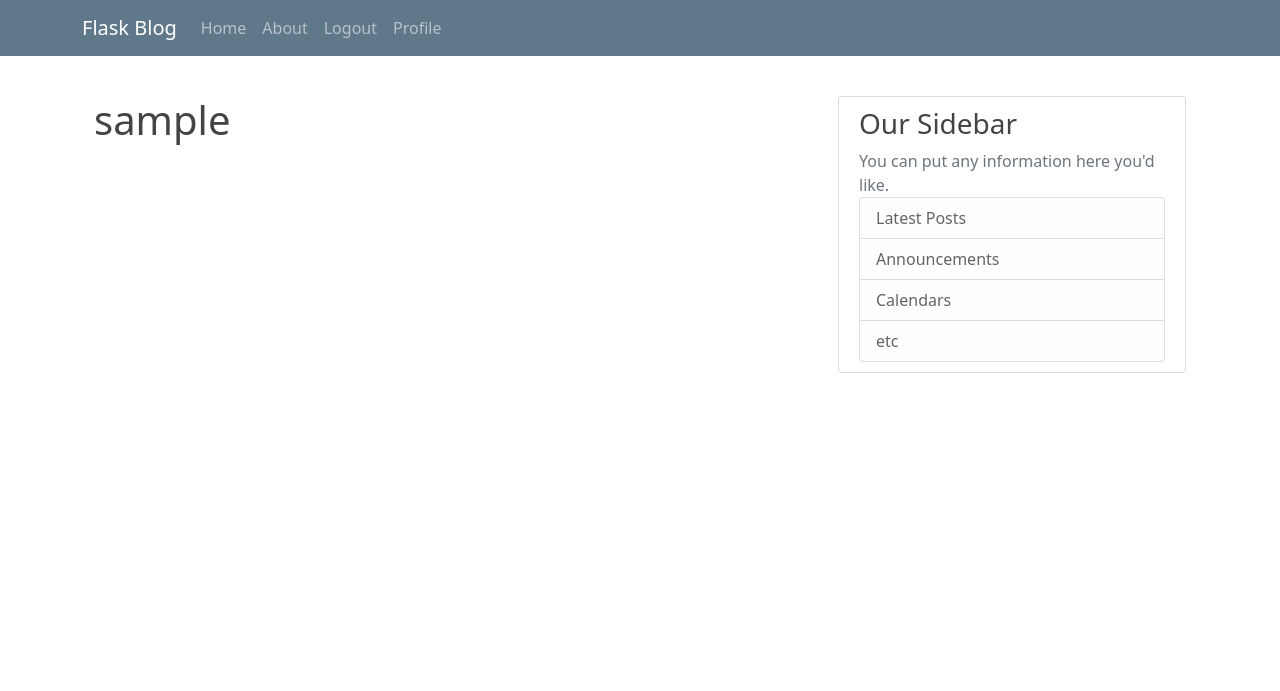
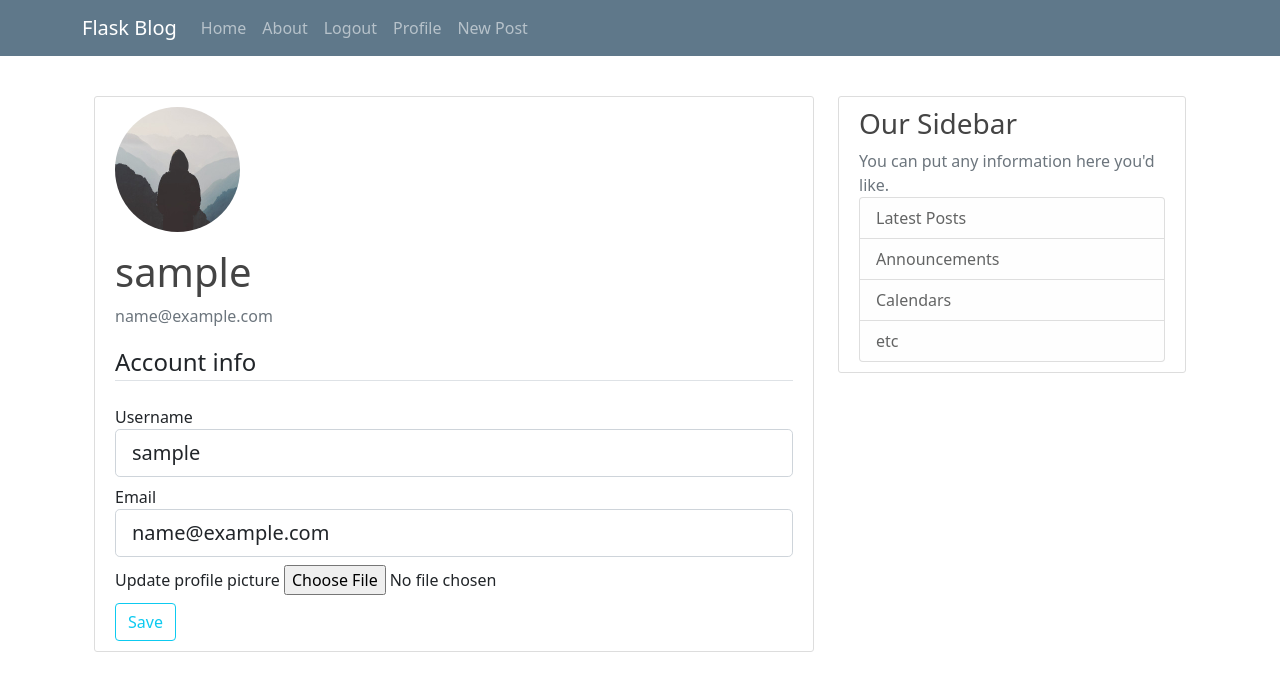
Before and after one commit to gabrielustosa/blog-flask, a Flask app: page /profile in a window 1280 px wide. Shown: the top 691 px of the page. Run offline with Flask 2, Linux system fonts and the light colour scheme; the visitor is signed in with stand-in values (Sample User, id 1); data comes from the database, SQL or seed files in the repository; some libraries are stand-ins or nearby versions.

Commit message:
FEAT[PROFILE]: Adiciionando profile picture

```diff
--- a/app/forms.py
+++ b/app/forms.py
@@ -1,5 +1,7 @@
 from flask_wtf import FlaskForm
-from wtforms import StringField, EmailField, PasswordField, SubmitField, BooleanField
+from flask_login import current_user
+from flask_wtf.file import FileField, FileAllowed
+from wtforms import StringField, EmailField, PasswordField, SubmitField, BooleanField, TextAreaField
 from wtforms.validators import DataRequired, Length, EqualTo, ValidationError
 
 from app.models import User
@@ -31,3 +33,30 @@ class LoginForm(FlaskForm):
     password = PasswordField('Password', validators=[DataRequired()])
     remember = BooleanField('Remember Me')
     submit = SubmitField('Sign in')
+
+
+class UpdateAccountForm(FlaskForm):
+    username = StringField('Username', validators=[DataRequired(), Length(min=2, max=20)])
+    email = EmailField('Email', validators=[DataRequired()])
+    picture = FileField('Update profile picture', validators=[FileAllowed(['jpg', 'png'])])
+    submit = SubmitField('Save')
+
+    def validate_username(self, username):
+        if username.data != current_user.username:
+            user = User.query.filter_by(username=username.data).first()
+
+            if user:
+                raise ValidationError('That username is taken, Please choose another username')
+
+    def validate_email(self, email):
+        if email.data != current_user.email:
+            user = User.query.filter_by(email=email.data).first()
+
+            if user:
+                raise ValidationError('That email is taken, Please choose another email')
+
+
+class PostForm(FlaskForm):
+    title = StringField('Title', validators=[DataRequired()])
+    content = TextAreaField('Content', validators=[DataRequired()])
+    submit = SubmitField('Post')
--- a/app/routes.py
+++ b/app/routes.py
@@ -1,15 +1,21 @@
+import secrets
+import os
+
 from flask import render_template, flash, redirect, url_for, request
 from flask_login import login_user, current_user, logout_user, login_required
 
+from PIL import Image
+
 from .models import User, Post
-from .forms import RegistrationForm, LoginForm
+from .forms import RegistrationForm, LoginForm, UpdateAccountForm, PostForm
 from app import app, bcrypt, db
 
 
 @app.route('/')
 @app.route('/home')
 def home():
-    return render_template('home.html')
+    posts = Post.query.all()
+    return render_template('home.html', posts=posts)
 
 
 @app.route('/about')
@@ -65,7 +71,50 @@ def logout():
     return redirect(url_for('home'))
 
 
-@app.route('/profile')
+def save_picture(form_picture):
+    random_hex = secrets.token_hex(8)
+    _, file_extension = os.path.splitext(form_picture.filename)
+    picture_name = f'{random_hex}{file_extension}'
+    picture_path = os.path.join(app.root_path, 'static/profile_pics', picture_name)
+
+    output_size = (125, 125)
+    img = Image.open(form_picture)
+    img.thumbnail(output_size)
+
+    img.save(picture_path)
+    return picture_name
+
+
+@app.route('/profile', methods=['GET', 'POST'])
 @login_required
 def profile():
-    return render_template('profile.html')
+    form = UpdateAccountForm()
+    if form.validate_on_submit():
+        if form.picture.data:
+            picture_file = save_picture(form.picture.data)
+            current_user.image_file = picture_file
+
+        current_user.username = form.username.data
+        current_user.email = form.email.data
+        db.session.commit()
+        flash('You account has been updated!', 'success')
+        return redirect(url_for('profile'))
+    elif request.method == 'GET':
+        form.username.data = current_user.username
+        form.email.data = current_user.email
+    image_file = url_for('static', filename=f'profile_pics/{current_user.image_file}')
+    return render_template('profile.html', form=form, image_file=image_file)
+
+
+@app.route('/post/new', methods=['GET', 'POST'])
+@login_required
+def new_post():
+    form = PostForm()
+    if form.validate_on_submit():
+        post = Post(title=form.title.data, content=form.content.data, author=current_user)
+        db.session.add(post)
+        db.session.commit()
+
+        flash('Your post has been created!', 'success')
+        return redirect(url_for('home'))
+    return render_template('create_post.html', form=form)
--- a/app/templates/base/navigation.html
+++ b/app/templates/base/navigation.html
@@ -15,6 +15,7 @@
                     {% if current_user.is_authenticated %}
                         <a class="nav-item nav-link" href="{{ url_for('logout') }}">Logout</a>
                         <a class="nav-item nav-link" href="{{ url_for('profile') }}">Profile</a>
+                        <a class="nav-item nav-link" href="{{ url_for('new_post') }}">New Post</a>
                     {% else %}
                         <a class="nav-item nav-link" href="{{ url_for('login') }}">Login</a>
                         <a class="nav-item nav-link" href="{{ url_for('register') }}">Register</a>
--- a/app/templates/profile.html
+++ b/app/templates/profile.html
@@ -5,5 +5,60 @@
 {% endblock %}
 
 {% block content %}
-    <h1>{{ current_user.username }}</h1>
+    <div class="content-section">
+        <div class="media">
+            <img class="rounded-circle account-img" src="{{ image_file }}" alt="user image">
+            <div class="media-body">
+                <h2 class="account-heading">{{ current_user.username }}</h2>
+                <p class="text-secondary">{{ current_user.email }}</p>
+            </div>
+        </div>
+        <form method="POST" action="" enctype="multipart/form-data">
+            {{ form.hidden_tag() }}
+            <fieldset class="form-group">
+                <legend class="border-bottom mb-4">Account info</legend>
+                <div class="form-group my-2">
+                    {{ form.username.label(class="form-control-label") }}
+
+                    {% if form.username.errors %}
+                        {{ form.username(class="form-control form-control-lg is-invalid") }}
+                        <div class="invalid-feedback">
+                            {% for error in form.username.errors %}
+                                <span>{{ error }}</span>
+                            {% endfor %}
+                        </div>
+                    {% else %}
+                        {{ form.username(class="form-control form-control-lg") }}
+                    {% endif %}
+
+                </div>
+                <div class="form-group my-2">
+                    {{ form.email.label(class="form-control-label") }}
+
+                    {% if form.email.errors %}
+                        {{ form.email(class="form-control form-control-lg is-invalid") }}
+                        <div class="invalid-feedback">
+                            {% for error in form.email.errors %}
+                                <span>{{ error }}</span>
+                            {% endfor %}
+                        </div>
+                    {% else %}
+                        {{ form.email(class="form-control form-control-lg") }}
+                    {% endif %}
+                </div>
+                <div class="form-group my-2">
+                    {{ form.picture.label() }}
+                    {{ form.picture(class="form-controll-file") }}
+                    {% if form.picture.errors %}
+                        {% for error in form.picture.errors %}
+                            <span class="text-danger">{{ error }}</span><br>
+                        {% endfor %}
+                    {% endif %}
+                </div>
+            </fieldset>
+            <div class="form-group">
+                {{ form.submit(class="btn btn-outline-info") }}
+            </div>
+        </form>
+    </div>
 {% endblock %}
```
Also changed, not shown: app/templates/create_post.html (added, +47 -0 lines), app/templates/home.html (+4 -3 lines), app/static/profile_pics/default.jpg (added).
